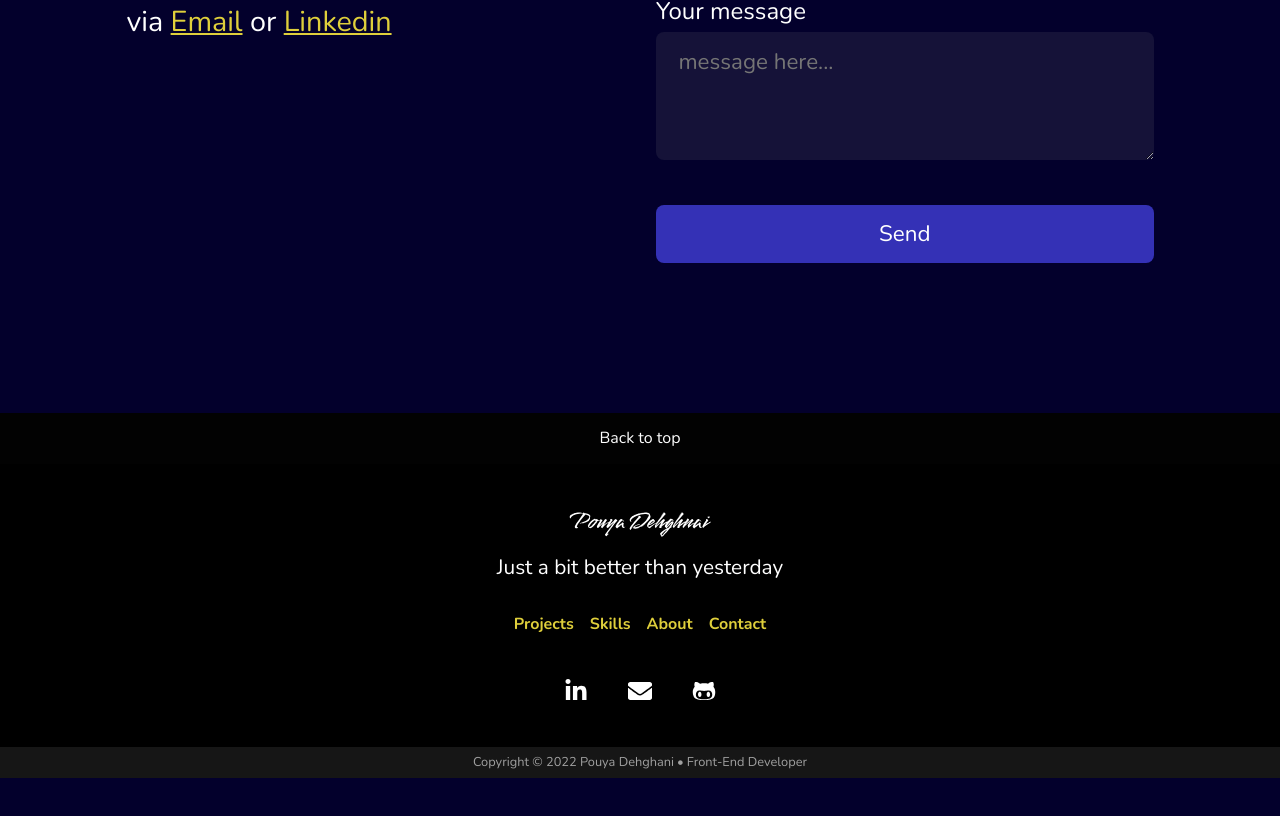
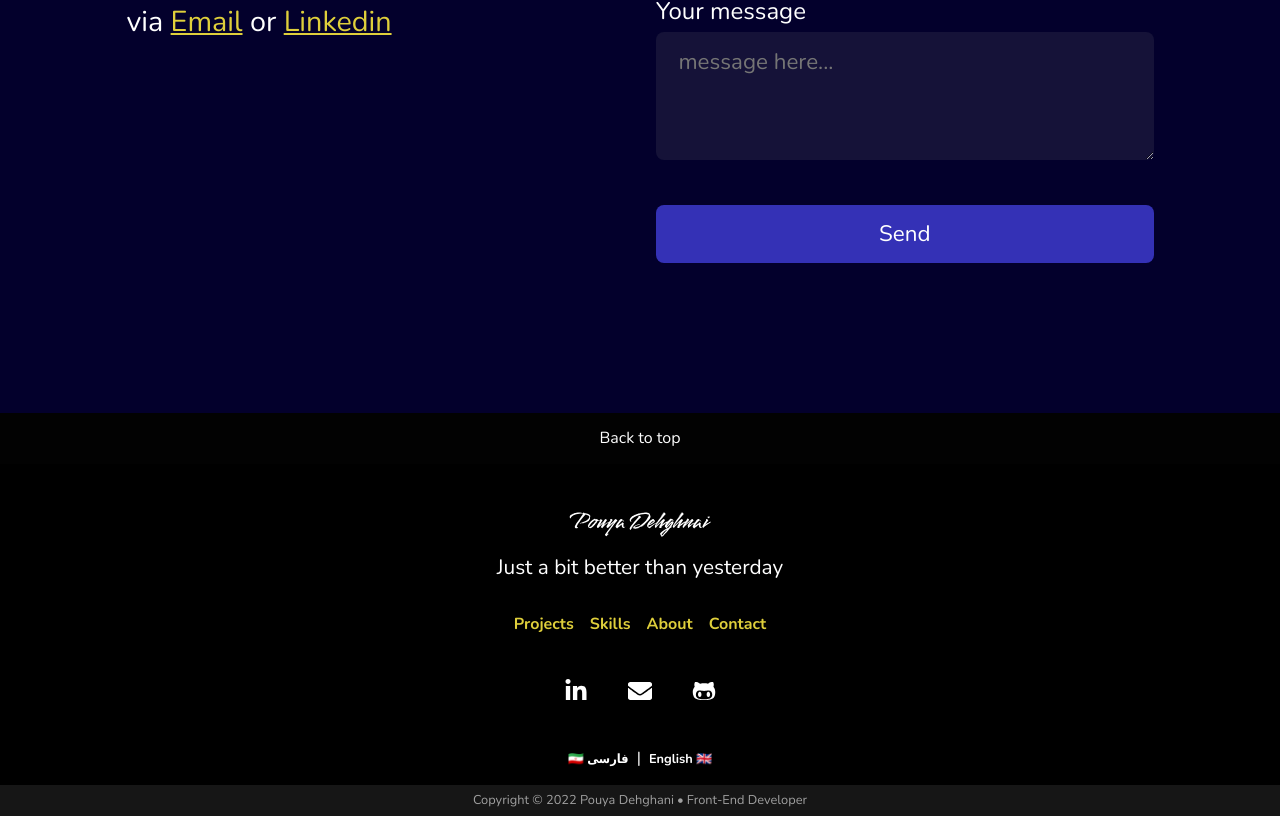
Before and after one commit to pouyadh/personal-website, a React (Create React App) app: page / in a window 1280 px wide. Shown: the part 5638-6454 px from the top of the page. Before the commit the page ends 6416 px from the top, so only its background shows below. Built offline with nearby package versions, Linux system fonts and the light colour scheme.

Commit message:
add language selection links to the footer and add related styles

```diff
--- a/src/containers/Footer/Footer.jsx
+++ b/src/containers/Footer/Footer.jsx
@@ -50,6 +50,16 @@ const Footer = ({ data }) => {
         ))}
       </ul>
 
+      <ul className="lang-links">
+        <li>
+          <a href="/?lang=fa">🇮🇷 فارسی</a>
+        </li>
+        |
+        <li>
+          <a href="/?lang=en">English 🇬🇧</a>
+        </li>
+      </ul>
+
       <ul className="subfooter">
         {data.subFooter.map((item, idx) => (
           <li key={`subFooter-${idx}`}>{item}</li>
--- a/src/containers/Footer/Footer.scss
+++ b/src/containers/Footer/Footer.scss
@@ -26,6 +26,9 @@ footer {
     //gap: 1rem;
     li {
       margin: 0 0.5rem;
+      &::before {
+        display: none;
+      }
     }
 
     a {
@@ -37,6 +40,15 @@ footer {
       a {
         color: var(--color-secondary);
         font-weight: bold;
+        &:hover {
+          text-decoration: underline;
+        }
+      }
+    }
+    &.lang-links {
+      a {
+        font-weight: bold;
+        font-size: 0.8rem;
         &:hover {
           text-decoration: underline;
         }
```
